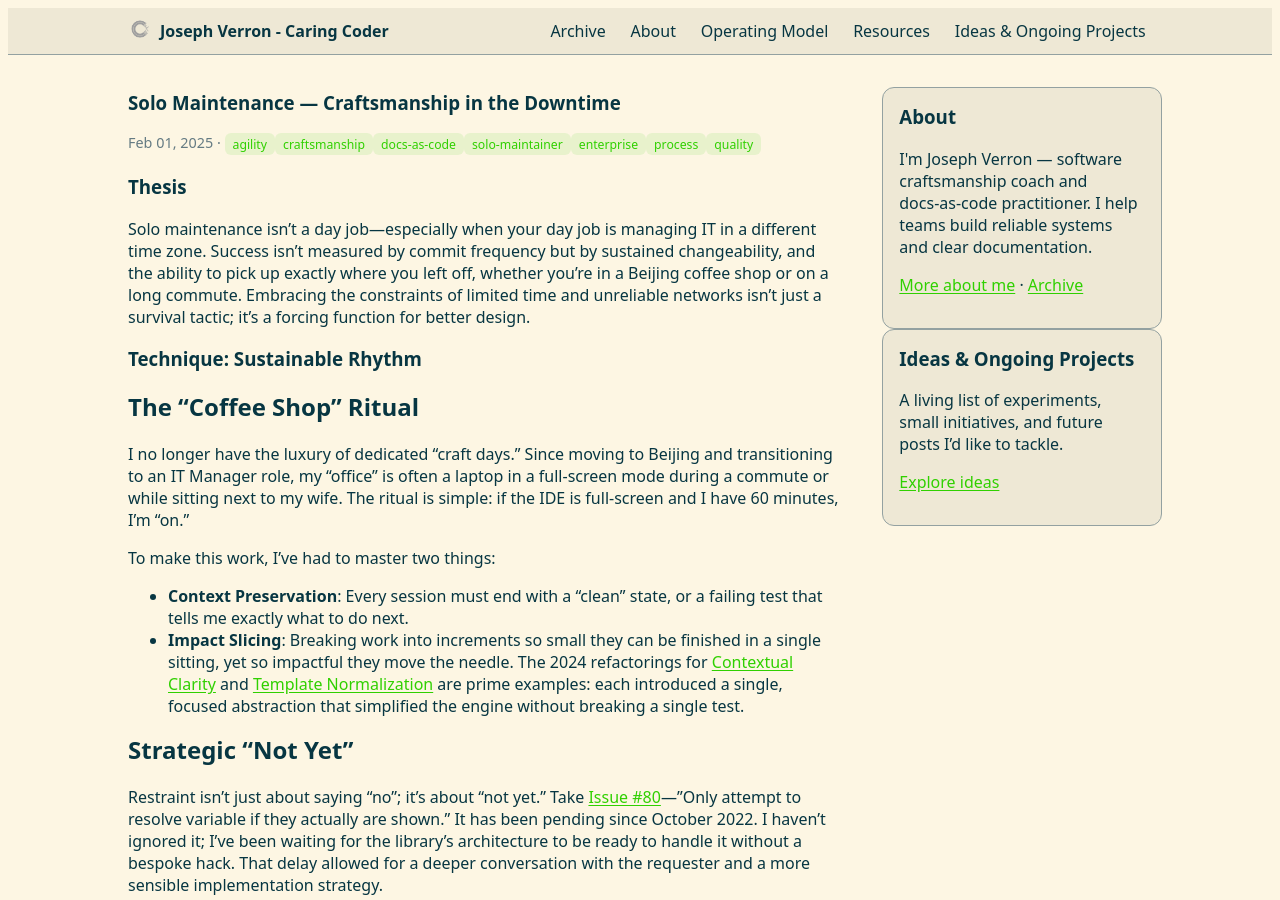
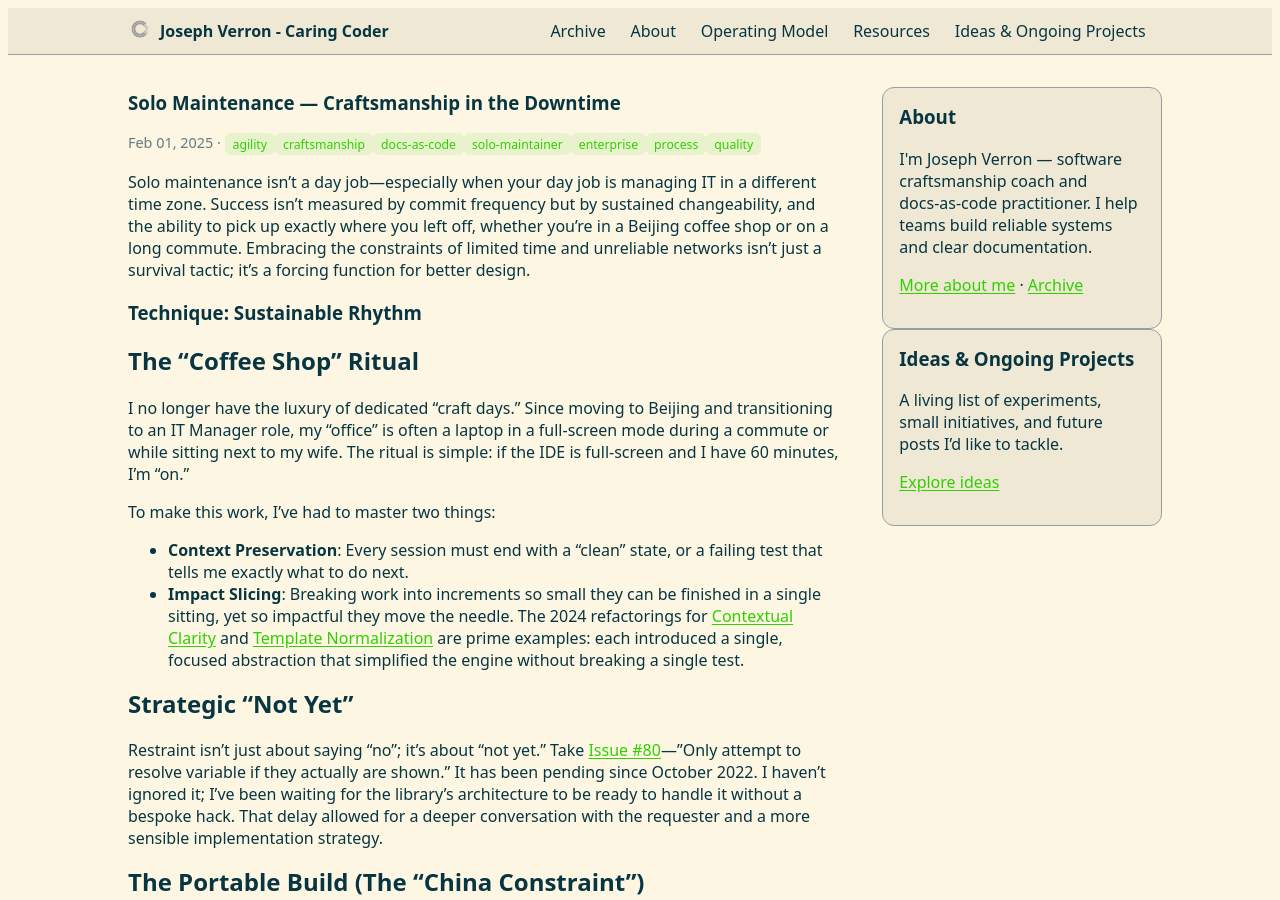
Before and after one commit to verronpro/blog, a Jekyll site: the page built from _posts/2025-02-01-solo-maintenance-craftsmanship-in-the-downtime.md, in a window 1280 px wide and 900 px high. Built offline with Jekyll 4.4.1, drawn with Linux system fonts in a browser that asks for light colours.

Commit message:
docs(posts): remove "Thesis" section from solo maintenance article for streamlined content

```diff
--- a/_posts/2025-02-01-solo-maintenance-craftsmanship-in-the-downtime.md
+++ b/_posts/2025-02-01-solo-maintenance-craftsmanship-in-the-downtime.md
@@ -8,7 +8,6 @@ tags: [agility, craftsmanship, docs-as-code, solo-maintainer, enterprise, proces
 description: "Sustainable practices for solo maintainers: embracing constraints, coffee-shop rituals, and the power of 'not yet'."
 ---
 
-# Thesis
 Solo maintenance isn't a day job—especially when your day job is managing IT in a different time zone. Success isn't measured by commit frequency but by sustained changeability, and the ability to pick up exactly where you left off, whether you're in a Beijing coffee shop or on a long commute. Embracing the constraints of limited time and unreliable networks isn't just a survival tactic; it's a forcing function for better design.
 
 # Technique: Sustainable Rhythm
```
